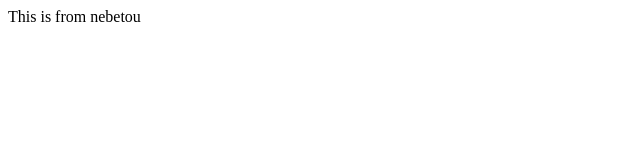
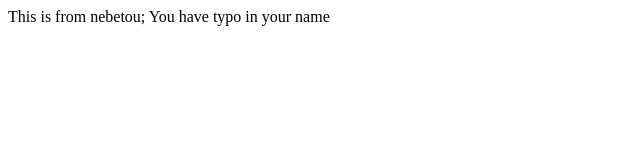
Before and after one commit to Nebeyou/Techtalk, a plain HTML site: page index.html in a window 1280 px wide. Shown: the whole page, without its empty margins (0-640 px from the left). Drawn offline with Linux system fonts and the light colour scheme.

Commit message:
i found name errror

```diff
--- a/index.html
+++ b/index.html
@@ -1,3 +1,3 @@
 <html>
-<p>This is from nebetou</>
+<p>This is from nebetou; You have typo in your name</>
 </html>
```
